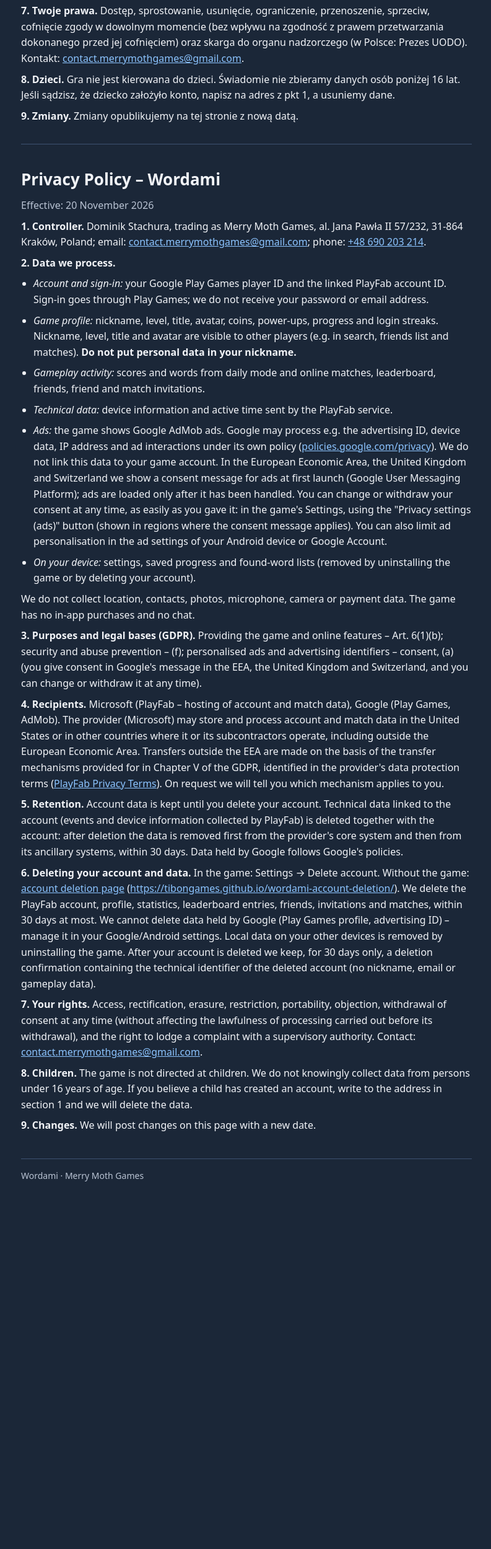
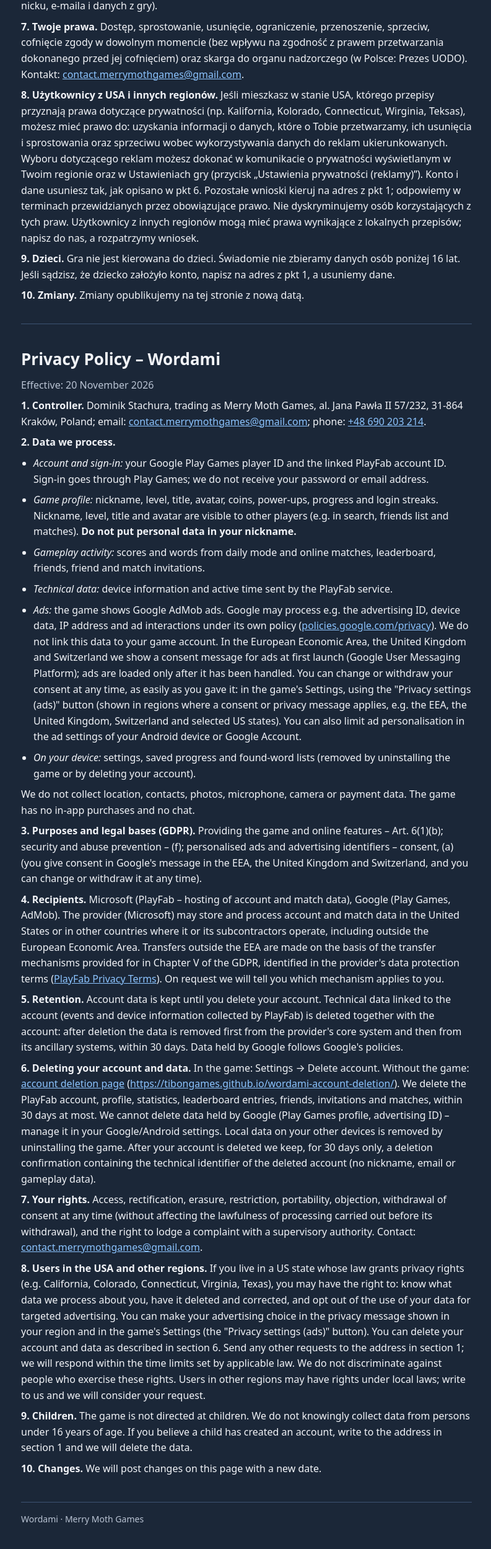
Before and after one commit to TibonGames/wordami-account-deletion, a plain HTML site: page privacy.html in a window 1280 px wide. Shown: the part 1699-4198 px from the top of the page at 62% size, without its empty margins (242-1035 px from the left). Before the commit the page ends 3655 px from the top, so only its background shows below. Drawn offline with Linux system fonts and the light colour scheme.

Commit message:
Update privacy.html

```diff
--- a/privacy.html
+++ b/privacy.html
@@ -57,7 +57,7 @@
       <li><em>Profil w grze:</em> nick, poziom, tytuł, awatar, monety, ulepszenia, postęp i serie logowania. Nick, poziom, tytuł i awatar są widoczne dla innych graczy (m.in. w wyszukiwarce, liście znajomych i meczach). <strong>Nie wpisuj w nicku danych osobowych.</strong></li>
       <li><em>Aktywność w grze:</em> wyniki i słowa z trybu dziennego i meczów online, ranking, znajomi, zaproszenia do znajomych i meczów.</li>
       <li><em>Dane techniczne:</em> informacje o urządzeniu i czas aktywności wysyłane przez usługę PlayFab.</li>
-      <li><em>Reklamy:</em> gra wyświetla reklamy Google AdMob. Google może przetwarzać m.in. identyfikator reklamowy, dane o urządzeniu, adres IP i interakcje z reklamami – na własnych zasadach (<a href="https://policies.google.com/privacy" rel="noopener">policies.google.com/privacy</a>). Nie powiązujemy tych danych z Twoim kontem w grze. W Europejskim Obszarze Gospodarczym, Wielkiej Brytanii i Szwajcarii przy pierwszym uruchomieniu pokazujemy komunikat o zgodzie na reklamy (Google User Messaging Platform); reklamy ładujemy dopiero po jego obsłużeniu. Zgodę możesz w każdej chwili zmienić lub wycofać, równie łatwo jak ją wyraziłeś(-aś): w Ustawieniach gry, przyciskiem „Ustawienia prywatności (reklamy)” (widocznym w regionach, w których obowiązuje komunikat o zgodzie). Personalizację reklam możesz też ograniczyć w ustawieniach reklam swojego urządzenia z Androidem lub konta Google.</li>
+      <li><em>Reklamy:</em> gra wyświetla reklamy Google AdMob. Google może przetwarzać m.in. identyfikator reklamowy, dane o urządzeniu, adres IP i interakcje z reklamami – na własnych zasadach (<a href="https://policies.google.com/privacy" rel="noopener">policies.google.com/privacy</a>). Nie powiązujemy tych danych z Twoim kontem w grze. W Europejskim Obszarze Gospodarczym, Wielkiej Brytanii i Szwajcarii przy pierwszym uruchomieniu pokazujemy komunikat o zgodzie na reklamy (Google User Messaging Platform); reklamy ładujemy dopiero po jego obsłużeniu. Zgodę możesz w każdej chwili zmienić lub wycofać, równie łatwo jak ją wyraziłeś(-aś): w Ustawieniach gry, przyciskiem „Ustawienia prywatności (reklamy)” (widocznym w regionach, w których obowiązuje komunikat o zgodzie lub o prywatności, np. w EOG, Wielkiej Brytanii, Szwajcarii i wybranych stanach USA). Personalizację reklam możesz też ograniczyć w ustawieniach reklam swojego urządzenia z Androidem lub konta Google.</li>
       <li><em>Na urządzeniu:</em> ustawienia, zapis postępu i listy znalezionych słów (do usunięcia przez odinstalowanie gry lub funkcję usunięcia konta).</li>
     </ul>
     <p>Nie zbieramy: lokalizacji, kontaktów, zdjęć, mikrofonu, kamery, danych płatniczych. Gra nie ma zakupów w aplikacji ani czatu.</p>
@@ -72,9 +72,11 @@
 
     <p><strong>7. Twoje prawa.</strong> Dostęp, sprostowanie, usunięcie, ograniczenie, przenoszenie, sprzeciw, cofnięcie zgody w dowolnym momencie (bez wpływu na zgodność z prawem przetwarzania dokonanego przed jej cofnięciem) oraz skarga do organu nadzorczego (w Polsce: Prezes UODO). Kontakt: <a href="mailto:contact.merrymothgames@gmail.com">contact.merrymothgames@gmail.com</a>.</p>
 
-    <p><strong>8. Dzieci.</strong> Gra nie jest kierowana do dzieci. Świadomie nie zbieramy danych osób poniżej 16 lat. Jeśli sądzisz, że dziecko założyło konto, napisz na adres z pkt 1, a usuniemy dane.</p>
+    <p><strong>8. Użytkownicy z USA i innych regionów.</strong> Jeśli mieszkasz w stanie USA, którego przepisy przyznają prawa dotyczące prywatności (np. Kalifornia, Kolorado, Connecticut, Wirginia, Teksas), możesz mieć prawo do: uzyskania informacji o danych, które o Tobie przetwarzamy, ich usunięcia i sprostowania oraz sprzeciwu wobec wykorzystywania danych do reklam ukierunkowanych. Wyboru dotyczącego reklam możesz dokonać w komunikacie o prywatności wyświetlanym w Twoim regionie oraz w Ustawieniach gry (przycisk „Ustawienia prywatności (reklamy)”). Konto i dane usuniesz tak, jak opisano w pkt 6. Pozostałe wnioski kieruj na adres z pkt 1; odpowiemy w terminach przewidzianych przez obowiązujące prawo. Nie dyskryminujemy osób korzystających z tych praw. Użytkownicy z innych regionów mogą mieć prawa wynikające z lokalnych przepisów; napisz do nas, a rozpatrzymy wniosek.</p>
 
-    <p><strong>9. Zmiany.</strong> Zmiany opublikujemy na tej stronie z nową datą.</p>
+    <p><strong>9. Dzieci.</strong> Gra nie jest kierowana do dzieci. Świadomie nie zbieramy danych osób poniżej 16 lat. Jeśli sądzisz, że dziecko założyło konto, napisz na adres z pkt 1, a usuniemy dane.</p>
+
+    <p><strong>10. Zmiany.</strong> Zmiany opublikujemy na tej stronie z nową datą.</p>
   </section>
 
   <!-- ============================================================ ENGLISH -->
@@ -90,7 +92,7 @@
       <li><em>Game profile:</em> nickname, level, title, avatar, coins, power-ups, progress and login streaks. Nickname, level, title and avatar are visible to other players (e.g. in search, friends list and matches). <strong>Do not put personal data in your nickname.</strong></li>
       <li><em>Gameplay activity:</em> scores and words from daily mode and online matches, leaderboard, friends, friend and match invitations.</li>
       <li><em>Technical data:</em> device information and active time sent by the PlayFab service.</li>
-      <li><em>Ads:</em> the game shows Google AdMob ads. Google may process e.g. the advertising ID, device data, IP address and ad interactions under its own policy (<a href="https://policies.google.com/privacy" rel="noopener">policies.google.com/privacy</a>). We do not link this data to your game account. In the European Economic Area, the United Kingdom and Switzerland we show a consent message for ads at first launch (Google User Messaging Platform); ads are loaded only after it has been handled. You can change or withdraw your consent at any time, as easily as you gave it: in the game's Settings, using the "Privacy settings (ads)" button (shown in regions where the consent message applies). You can also limit ad personalisation in the ad settings of your Android device or Google Account.</li>
+      <li><em>Ads:</em> the game shows Google AdMob ads. Google may process e.g. the advertising ID, device data, IP address and ad interactions under its own policy (<a href="https://policies.google.com/privacy" rel="noopener">policies.google.com/privacy</a>). We do not link this data to your game account. In the European Economic Area, the United Kingdom and Switzerland we show a consent message for ads at first launch (Google User Messaging Platform); ads are loaded only after it has been handled. You can change or withdraw your consent at any time, as easily as you gave it: in the game's Settings, using the "Privacy settings (ads)" button (shown in regions where a consent or privacy message applies, e.g. the EEA, the United Kingdom, Switzerland and selected US states). You can also limit ad personalisation in the ad settings of your Android device or Google Account.</li>
       <li><em>On your device:</em> settings, saved progress and found-word lists (removed by uninstalling the game or by deleting your account).</li>
     </ul>
     <p>We do not collect location, contacts, photos, microphone, camera or payment data. The game has no in-app purchases and no chat.</p>
@@ -105,9 +107,11 @@
 
     <p><strong>7. Your rights.</strong> Access, rectification, erasure, restriction, portability, objection, withdrawal of consent at any time (without affecting the lawfulness of processing carried out before its withdrawal), and the right to lodge a complaint with a supervisory authority. Contact: <a href="mailto:contact.merrymothgames@gmail.com">contact.merrymothgames@gmail.com</a>.</p>
 
-    <p><strong>8. Children.</strong> The game is not directed at children. We do not knowingly collect data from persons under 16 years of age. If you believe a child has created an account, write to the address in section 1 and we will delete the data.</p>
+    <p><strong>8. Users in the USA and other regions.</strong> If you live in a US state whose law grants privacy rights (e.g. California, Colorado, Connecticut, Virginia, Texas), you may have the right to: know what data we process about you, have it deleted and corrected, and opt out of the use of your data for targeted advertising. You can make your advertising choice in the privacy message shown in your region and in the game's Settings (the "Privacy settings (ads)" button). You can delete your account and data as described in section 6. Send any other requests to the address in section 1; we will respond within the time limits set by applicable law. We do not discriminate against people who exercise these rights. Users in other regions may have rights under local laws; write to us and we will consider your request.</p>
 
-    <p><strong>9. Changes.</strong> We will post changes on this page with a new date.</p>
+    <p><strong>9. Children.</strong> The game is not directed at children. We do not knowingly collect data from persons under 16 years of age. If you believe a child has created an account, write to the address in section 1 and we will delete the data.</p>
+
+    <p><strong>10. Changes.</strong> We will post changes on this page with a new date.</p>
   </section>
 
   <footer>
```
